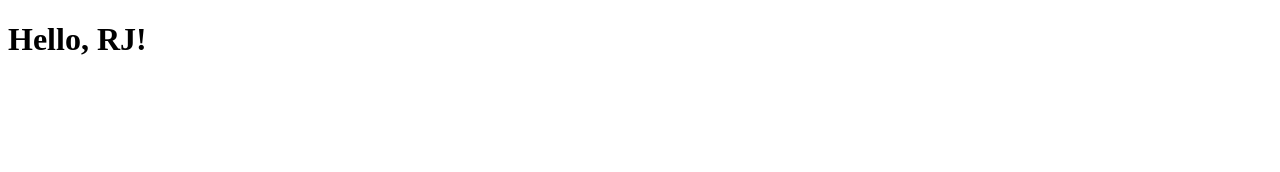
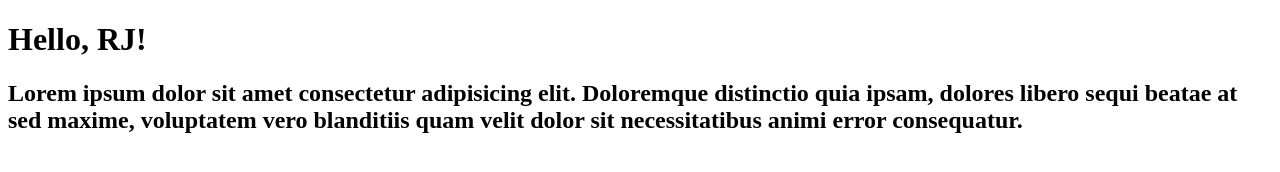
Before and after one commit to DeveloperBruNao/curso-git, a plain HTML site: page index.html in a window 1280 px wide. Drawn offline with Linux system fonts and the light colour scheme.

Commit message:
10º Commit - Adicionado h2 com Loren

```diff
--- a/index.html
+++ b/index.html
@@ -7,5 +7,6 @@
 </head>
 <body>
     <h1>Hello, RJ!</h1>
+    <h2>Lorem ipsum dolor sit amet consectetur adipisicing elit. Doloremque distinctio quia ipsam, dolores libero sequi beatae at sed maxime, voluptatem vero blanditiis quam velit dolor sit necessitatibus animi error consequatur.</h2>
 </body>
 </html>
```
